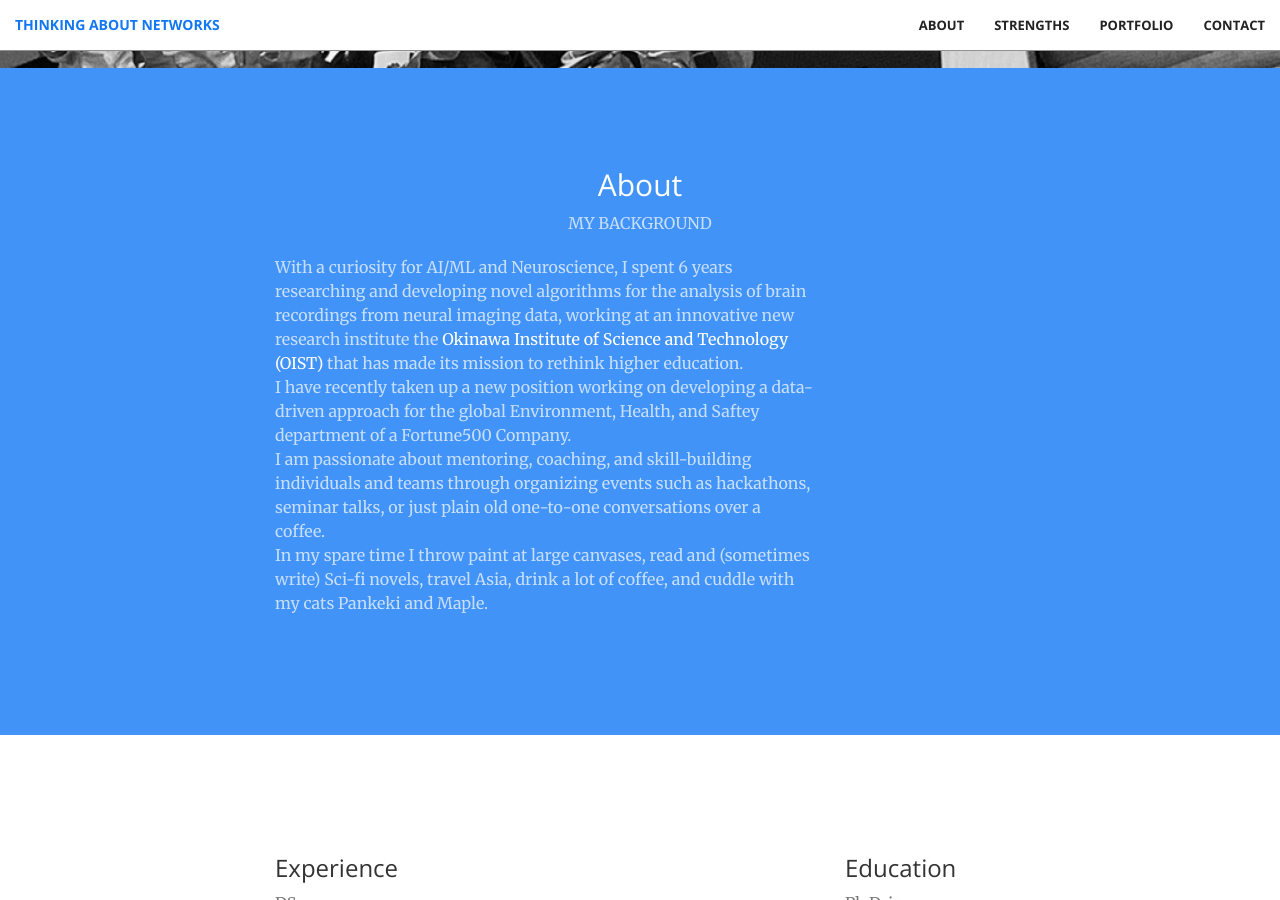
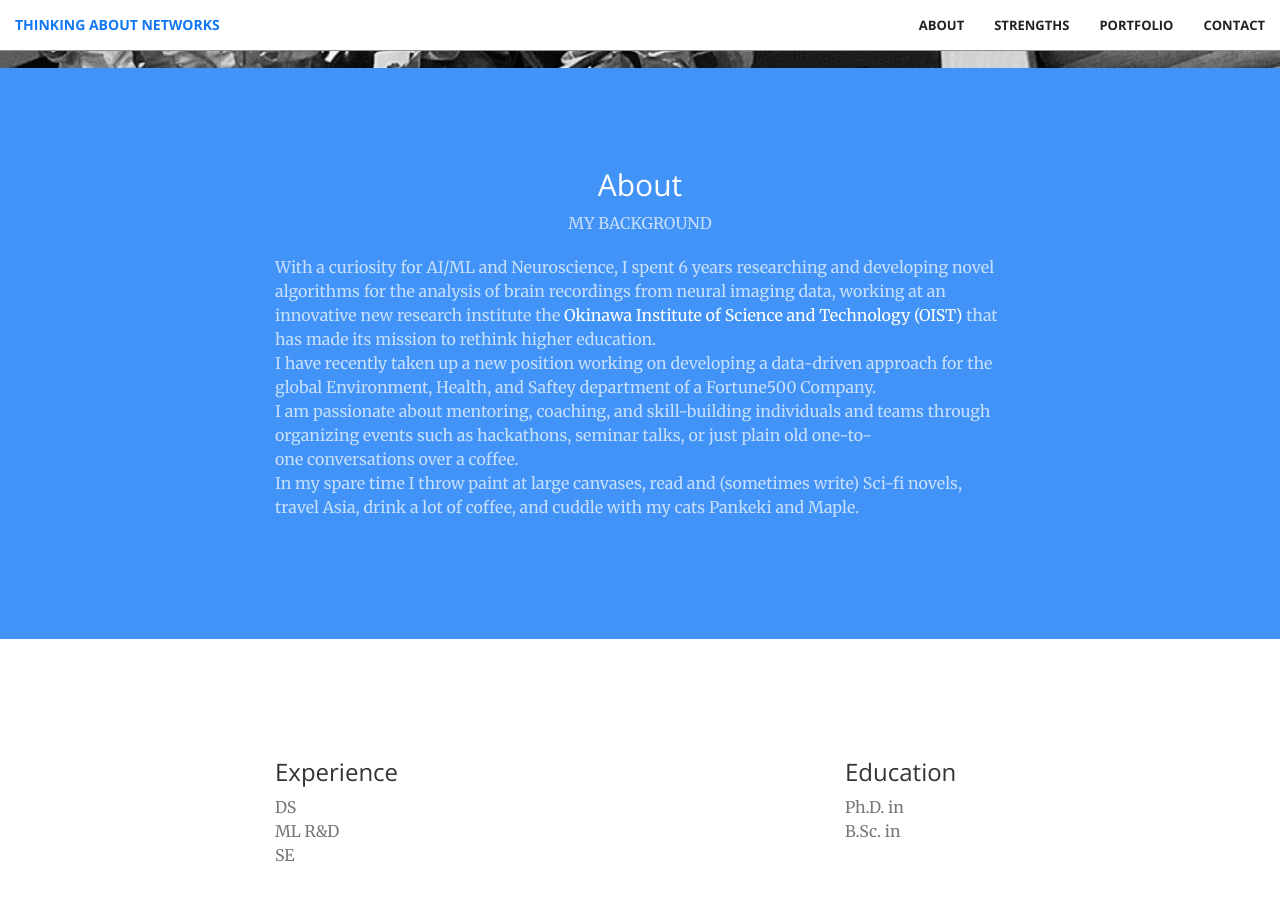
Before and after one commit to jvs--/jvs--.github.io, a Jekyll site: the page built from index.html, in a window 1280 px wide and 900 px high, scrolled down 832 px. Built offline with Jekyll 4.4.1, drawn with Linux system fonts in a browser that asks for light colours.

Commit message:
about grid

```diff
--- a/_includes/about.html
+++ b/_includes/about.html
@@ -4,7 +4,7 @@
       <div class="col-lg-12 text-center">
         <h2 class="section-heading">About</h2>
         <p class="text-faded">MY BACKGROUND</p>
-        <div class="col-md-6 col-md-offset-2">
+        <div class="col-md-8 col-md-offset-2">
 
           <div align="left">
 
```
